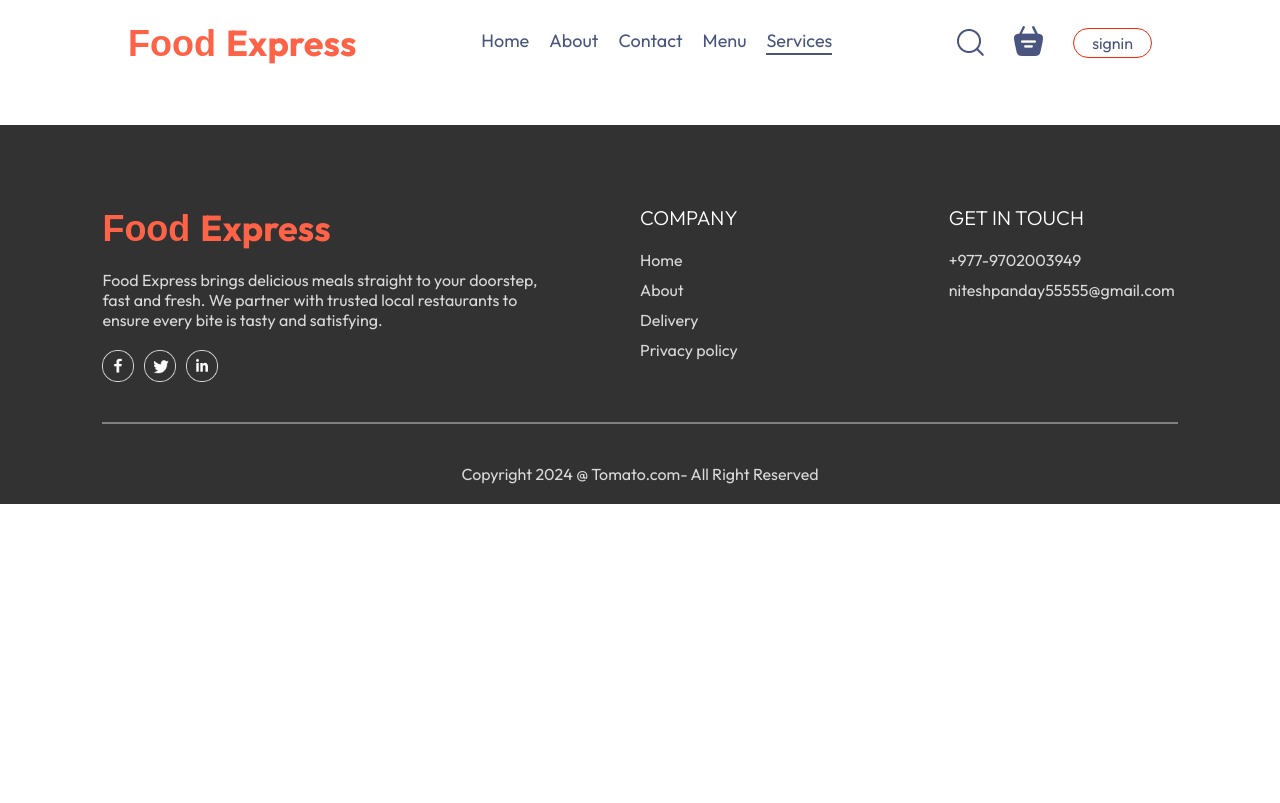
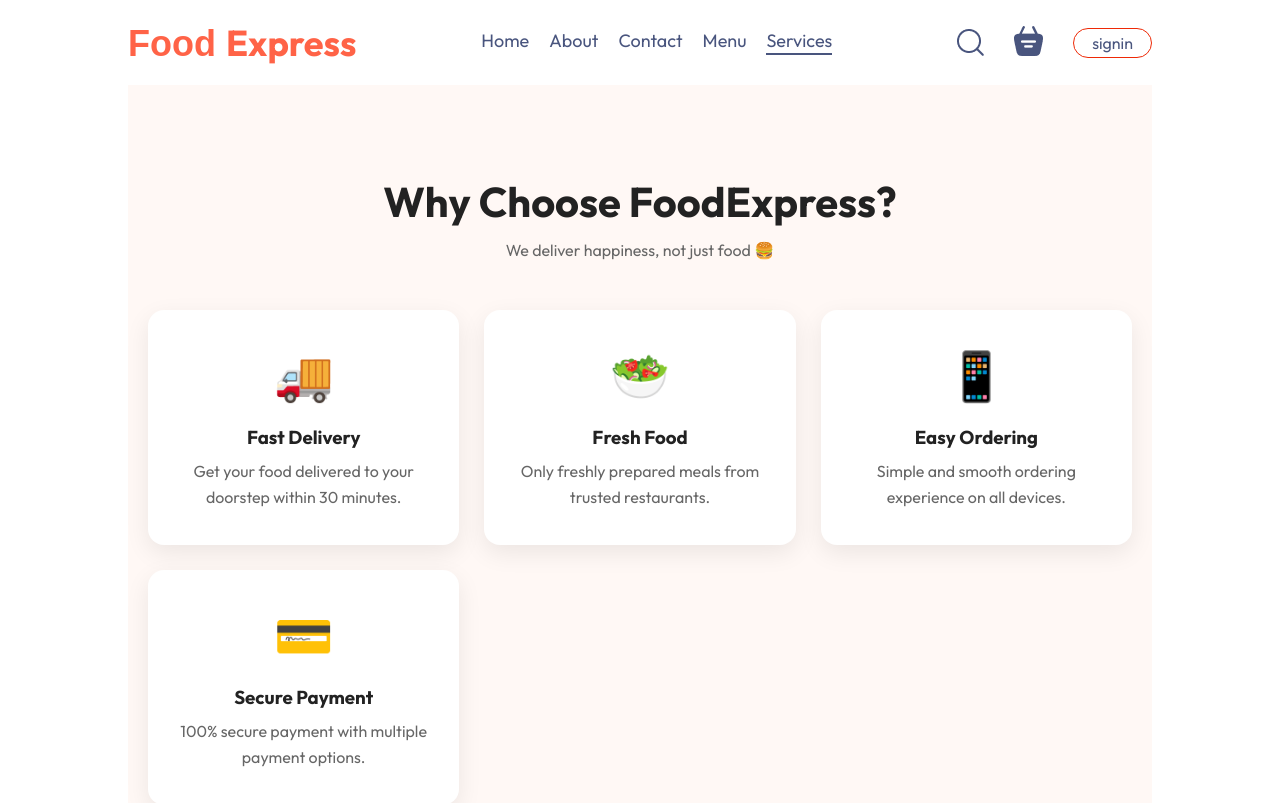
Before and after one commit to Niteshpanday05/food-order, a React (Vite) app: page /services in a window 1280 px wide. Shown: the top 803 px of the page. Built offline with nearby package versions, Linux system fonts and the light colour scheme.

Commit message:
adding more features

```diff
--- a/src/App.jsx
+++ b/src/App.jsx
@@ -10,14 +10,14 @@ import LoginPopup from "./components/LoginPopup/LoginPopup";
 import About from "./pages/About/About";
 import Menu from "./pages/Menu/Menu";
 import Contact from "./pages/Contact/Contact";
+import Services from "./pages/Services/Services";
 
 const App = () => {
-
-  const[showLogin,setShowLogin] = useState(false)
+  const [showLogin, setShowLogin] = useState(false);
 
   return (
     <>
-    {showLogin?<LoginPopup setShowLogin={setShowLogin}/>:<></>}
+      {showLogin ? <LoginPopup setShowLogin={setShowLogin} /> : <></>}
       <div className="app">
         <Navbar setShowLogin={setShowLogin} />
         <Routes>
@@ -25,12 +25,12 @@ const App = () => {
           <Route path="/cart" element={<Cart />} />
           <Route path="/order" element={<PlaceOrder />} />
           <Route path="/about" element={<About />} />
-           {/* <Route path="/menu" element={<Menu />} /> */}
-           <Route path="/contact" element={<Contact/>}/>
-
+          {/* <Route path="/menu" element={<Menu />} /> */}
+          <Route path="/contact" element={<Contact />} />
+          <Route path="/services" element={<Services />} />
         </Routes>
       </div>
-      <Footer/>
+      <Footer />
     </>
   );
 };
--- /dev/null
+++ b/src/pages/Services/ServiceCard.jsx
@@ -0,0 +1,27 @@
+const icons = {
+  delivery: "🚚",
+  fresh: "🥗",
+  order: "📱",
+  payment: "💳"
+};
+
+const ServiceCard = ({ service }) => {
+  const { icon, title, description } = service;
+
+  return (
+    <article
+      className="service-card"
+      tabIndex="0"
+      role="article"
+      aria-labelledby={title}
+    >
+      <div className="service-icon" aria-hidden="true">
+        {icons[icon]}
+      </div>
+      <h3 className="service-title">{title}</h3>
+      <p className="service-description">{description}</p>
+    </article>
+  );
+};
+
+export default ServiceCard;
--- /dev/null
+++ b/src/pages/Services/Services.css
@@ -0,0 +1,119 @@
+:root {
+  --bg: #fff8f5;
+  --card-bg: #ffffff;
+  --text-main: #222;
+  --text-light: #666;
+  --accent: #ff4d2d;
+}
+
+[data-theme="dark"] {
+  --bg: #121212;
+  --card-bg: #1f1f1f;
+  --text-main: #f1f1f1;
+  --text-light: #aaa;
+}
+
+.services {
+  padding: 90px 20px;
+  background: var(--bg);
+  opacity: 0;
+  transform: translateY(50px);
+  transition: all 0.8s ease;
+}
+
+.services.show {
+  opacity: 1;
+  transform: translateY(0);
+}
+
+.services-container {
+  max-width: 1200px;
+  margin: auto;
+  text-align: center;
+}
+
+.services-title {
+  font-size: 2.6rem;
+  color: var(--text-main);
+}
+
+.services-subtitle {
+  margin: 12px 0 50px;
+  color: var(--text-light);
+}
+
+.services-grid {
+  display: grid;
+  gap: 25px;
+  grid-template-columns: repeat(auto-fit, minmax(260px, 1fr));
+}
+
+.service-card {
+  background: var(--card-bg);
+  padding: 35px 25px;
+  border-radius: 16px;
+  box-shadow: 0 8px 25px rgba(0,0,0,0.08);
+  transition: transform 0.3s, box-shadow 0.3s;
+}
+
+.service-card:hover,
+.service-card:focus {
+  transform: translateY(-12px);
+  box-shadow: 0 18px 40px rgba(0,0,0,0.15);
+  outline: none;
+}
+
+.service-icon {
+  font-size: 3rem;
+  margin-bottom: 20px;
+}
+
+.service-title {
+  color: var(--text-main);
+  margin-bottom: 10px;
+}
+
+.service-description {
+  color: var(--text-light);
+  line-height: 1.6;
+}
+
+/* Skeleton Loader */
+.skeleton {
+  animation: pulse 1.5s infinite;
+}
+
+.skeleton-icon,
+.skeleton-title,
+.skeleton-text {
+  background: #e2e2e2;
+  border-radius: 6px;
+}
+
+.skeleton-icon {
+  height: 50px;
+  width: 50px;
+  margin: 0 auto 20px;
+}
+
+.skeleton-title {
+  height: 20px;
+  width: 60%;
+  margin: 10px auto;
+}
+
+.skeleton-text {
+  height: 14px;
+  width: 80%;
+  margin: 8px auto;
+}
+
+.skeleton-text.short {
+  width: 50%;
+}
+
+@keyframes pulse {
+  0% { opacity: 1; }
+  50% { opacity: 0.5; }
+  100% { opacity: 1; }
+}
--- /dev/null
+++ b/src/pages/Services/Services.jsx
@@ -0,0 +1,59 @@
+import { useEffect, useRef, useState } from "react";
+import "./services.css";
+import ServiceCard from "./ServiceCard";
+import ServicesSkeleton from "./ServicesSkeleton";
+import { servicesData } from "./servicesData";
+
+const Services = () => {
+  const sectionRef = useRef(null);
+  const [visible, setVisible] = useState(false);
+  const [loading, setLoading] = useState(true);
+
+  // Simulate API loading
+  useEffect(() => {
+    const timer = setTimeout(() => setLoading(false), 1200);
+    return () => clearTimeout(timer);
+  }, []);
+
+  // Scroll animation
+  useEffect(() => {
+    const observer = new IntersectionObserver(
+      ([entry]) => {
+        if (entry.isIntersecting) {
+          setVisible(true);
+          observer.disconnect();
+        }
+      },
+      { threshold: 0.2 }
+    );
+
+    if (sectionRef.current) observer.observe(sectionRef.current);
+  }, []);
+
+  return (
+    <section
+      ref={sectionRef}
+      className={`services ${visible ? "show" : ""}`}
+      aria-label="Food delivery services"
+    >
+      <div className="services-container">
+        <h2 className="services-title">Why Choose FoodExpress?</h2>
+        <p className="services-subtitle">
+          We deliver happiness, not just food 🍔
+        </p>
+
+        <div className="services-grid">
+          {loading
+            ? Array.from({ length: 4 }).map((_, i) => (
+                <ServicesSkeleton key={i} />
+              ))
+            : servicesData.map(service => (
+                <ServiceCard key={service.id} service={service} />
+              ))}
+        </div>
+      </div>
+    </section>
+  );
+};
+
+export default Services;
--- /dev/null
+++ b/src/pages/Services/ServicesData.jsx
@@ -0,0 +1,26 @@
+export const servicesData = [
+  {
+    id: 1,
+    icon: "delivery",
+    title: "Fast Delivery",
+    description: "Get your food delivered to your doorstep within 30 minutes."
+  },
+  {
+    id: 2,
+    icon: "fresh",
+    title: "Fresh Food",
+    description: "Only freshly prepared meals from trusted restaurants."
+  },
+  {
+    id: 3,
+    icon: "order",
+    title: "Easy Ordering",
+    description: "Simple and smooth ordering experience on all devices."
+  },
+  {
+    id: 4,
+    icon: "payment",
+    title: "Secure Payment",
+    description: "100% secure payment with multiple payment options."
+  }
+];
--- /dev/null
+++ b/src/pages/Services/ServicesSkeleton.jsx
@@ -0,0 +1,12 @@
+const ServicesSkeleton = () => {
+  return (
+    <div className="service-card skeleton">
+      <div className="skeleton-icon"></div>
+      <div className="skeleton-title"></div>
+      <div className="skeleton-text"></div>
+      <div className="skeleton-text short"></div>
+    </div>
+  );
+};
+
+export default ServicesSkeleton;
```
